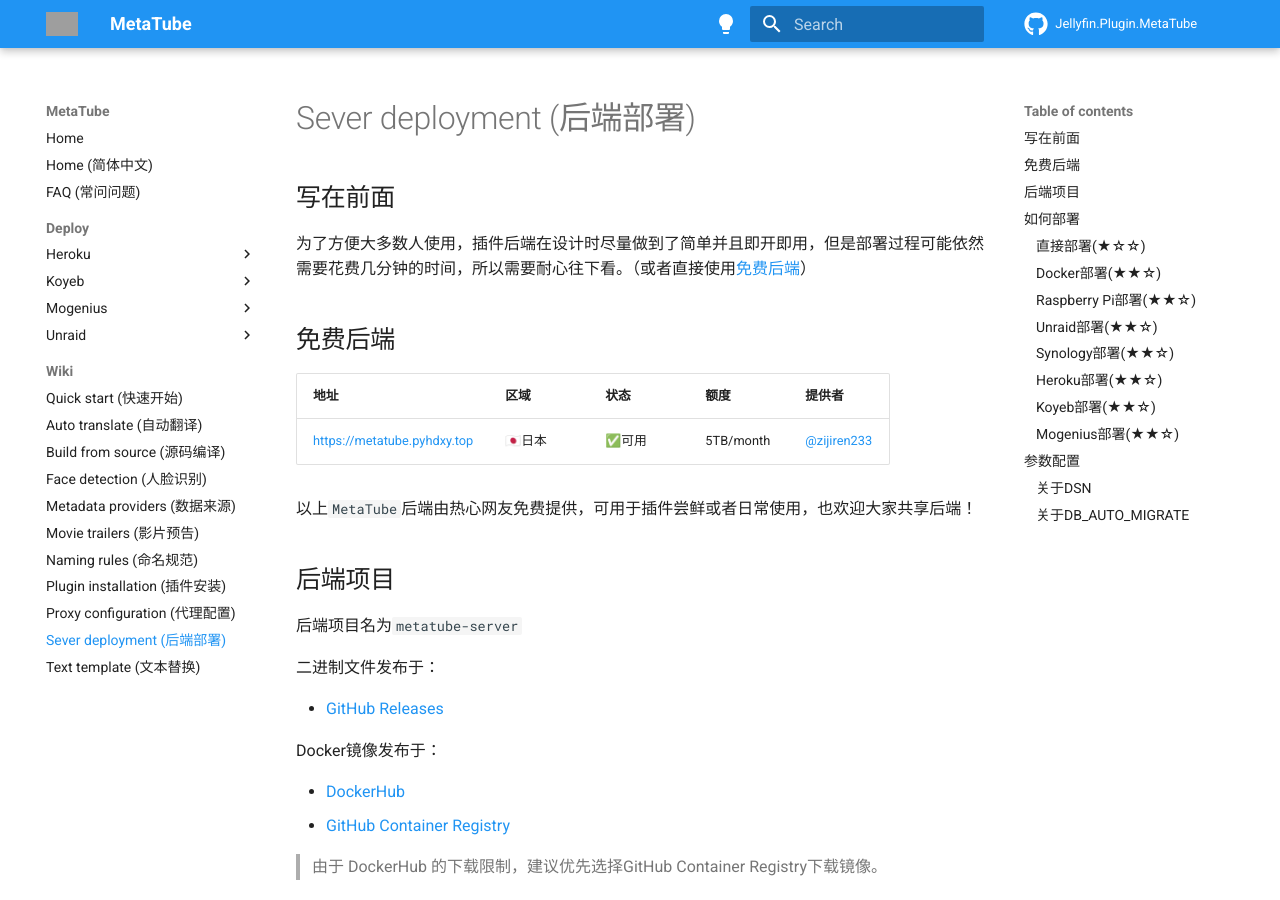
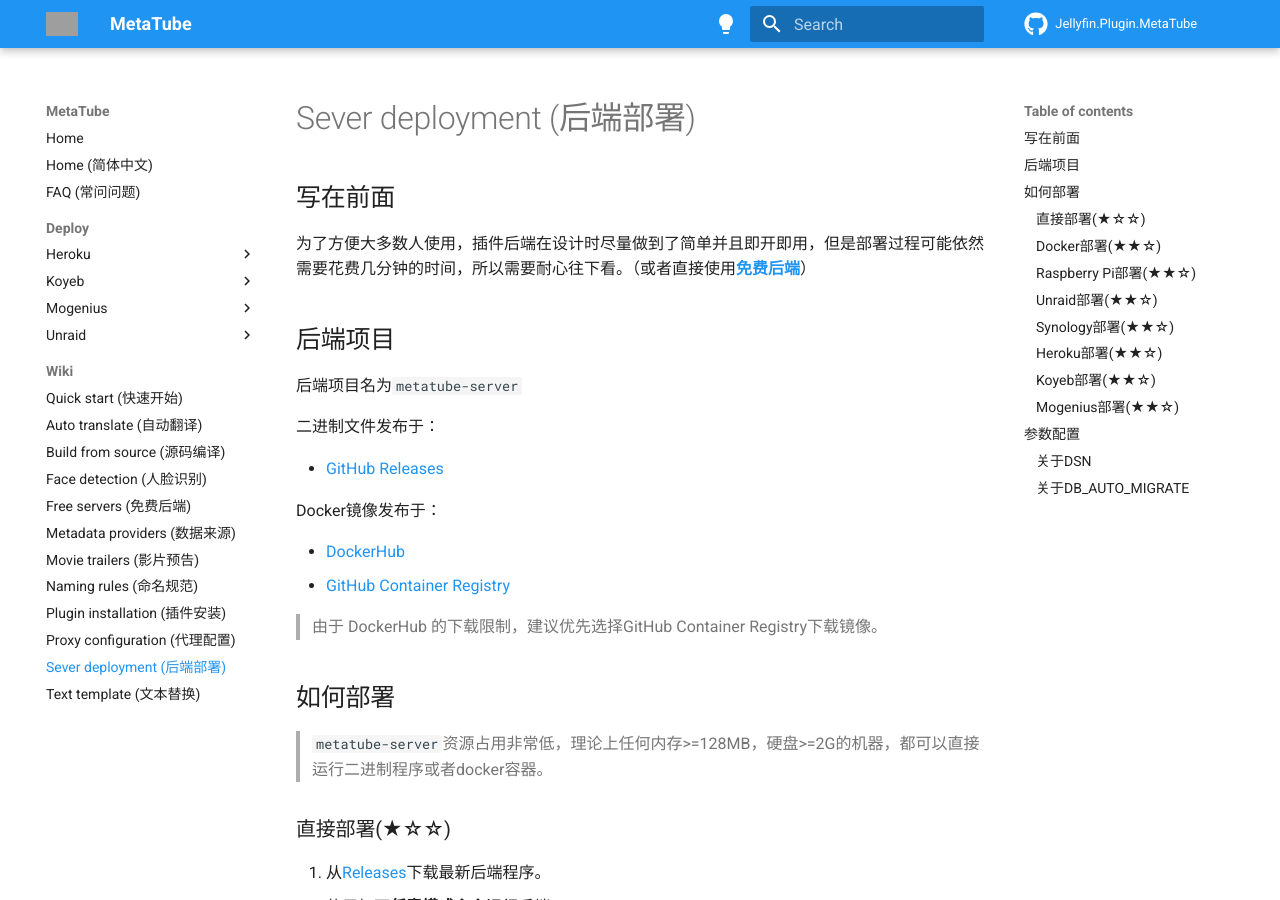
Before and after one commit to metatube-community/metatube-community.github.io, an MkDocs documentation site: the page built from docs/wiki/server-deployment.md, in a window 1280 px wide and 900 px high. Built offline with MkDocs 1.6.1 and Material for MkDocs 9.7.7, drawn with Linux system fonts in a browser that asks for light colours; comment, search, counter and statistics services are not loaded; grey boxes are pictures that could not be loaded.

Commit message:
Sep free servers page

```diff
--- a/docs/wiki/server-deployment.md
+++ b/docs/wiki/server-deployment.md
@@ -2,15 +2,7 @@
 
 ## 写在前面
 
-为了方便大多数人使用，插件后端在设计时尽量做到了简单并且即开即用，但是部署过程可能依然需要花费几分钟的时间，所以需要耐心往下看。（或者直接使用[免费后端](#免费后端)）
-
-## 免费后端
-
-| 地址 | 区域 | 状态 | 额度 | 提供者 |
-|-----|-----|------|-----|-------|
-| [https://metatube.pyhdxy.top](https://metatube.pyhdxy.top) | 🇯🇵日本 | ✅可用 | 5TB/month | [@zijiren233](https://github.com/zijiren233) |
-
-以上`MetaTube`后端由热心网友免费提供，可用于插件尝鲜或者日常使用，也欢迎大家共享后端！
+为了方便大多数人使用，插件后端在设计时尽量做到了简单并且即开即用，但是部署过程可能依然需要花费几分钟的时间，所以需要耐心往下看。（或者直接使用[**免费后端**](./free-servers.md)）
 
 ## 后端项目
 
```
Also changed, not shown: docs/wiki/free-servers.md (added, +9 -0 lines).
